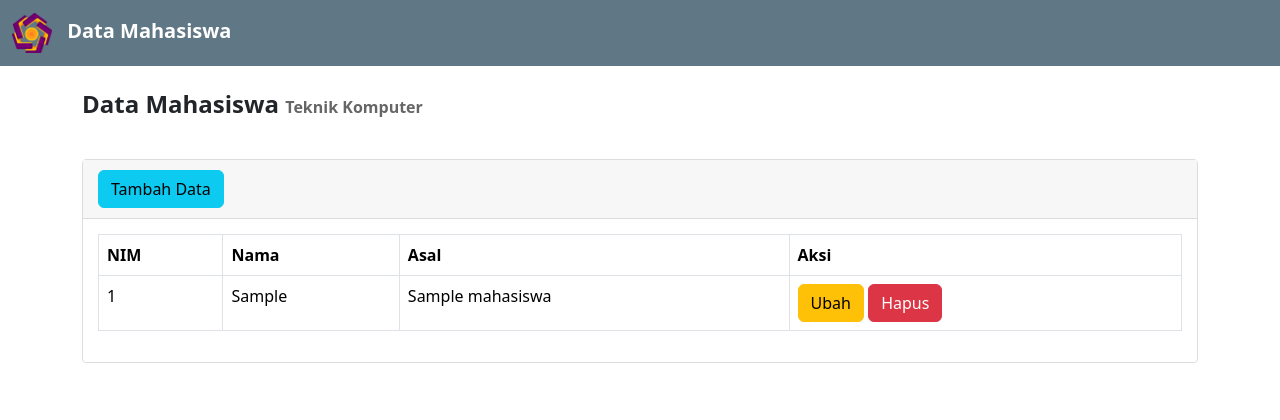
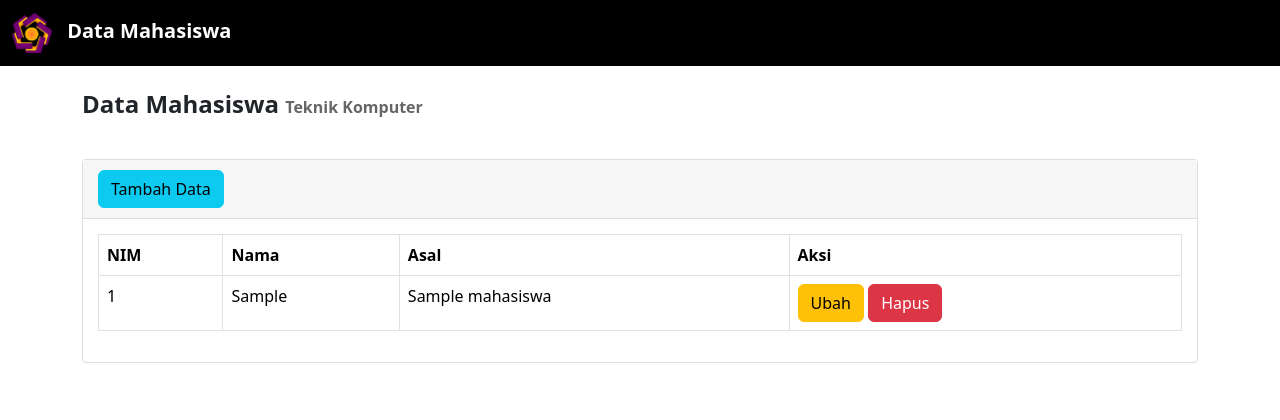
Before and after one commit to heyka07/flaskcrud, a Flask app: page / in a window 1280 px wide. Shown: the top 420 px of the page. Run offline with Flask 3, Linux system fonts and the light colour scheme; tables that the repository leaves empty or names only in its code hold one stand-in row (values such as "Sample post"); some libraries are stand-ins or nearby versions.

Commit message:
Update base.html

```diff
--- a/flaskcrud/templates/base.html
+++ b/flaskcrud/templates/base.html
@@ -11,7 +11,7 @@
     <style>
         /* Tambahan styling untuk membuat tampilan lebih mirip */
         .navbar {
-            background-color: #607785;
+            background-color: #000000;
             color: #fff;
         }
         .navbar a.navbar-brand {
```
